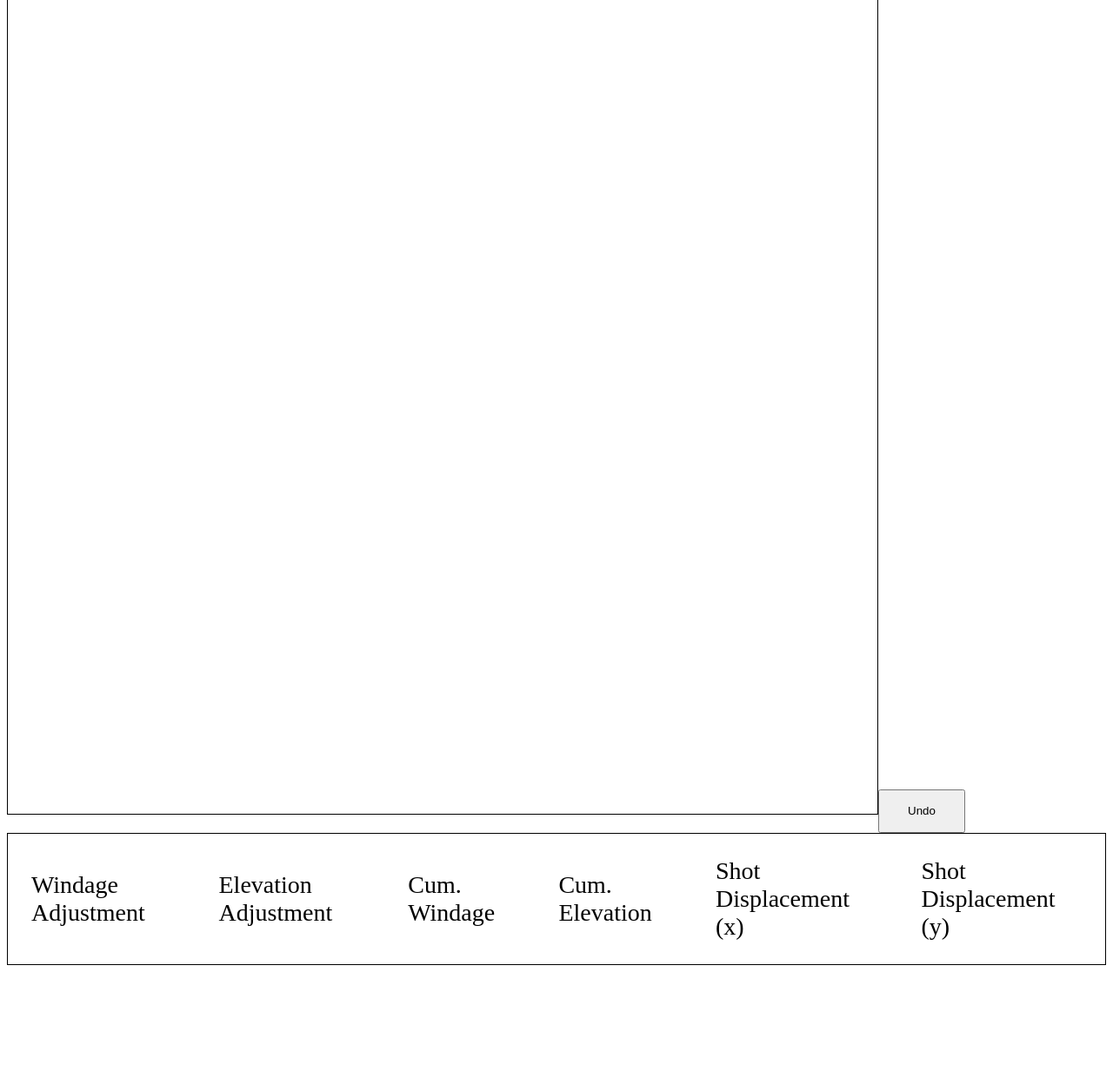
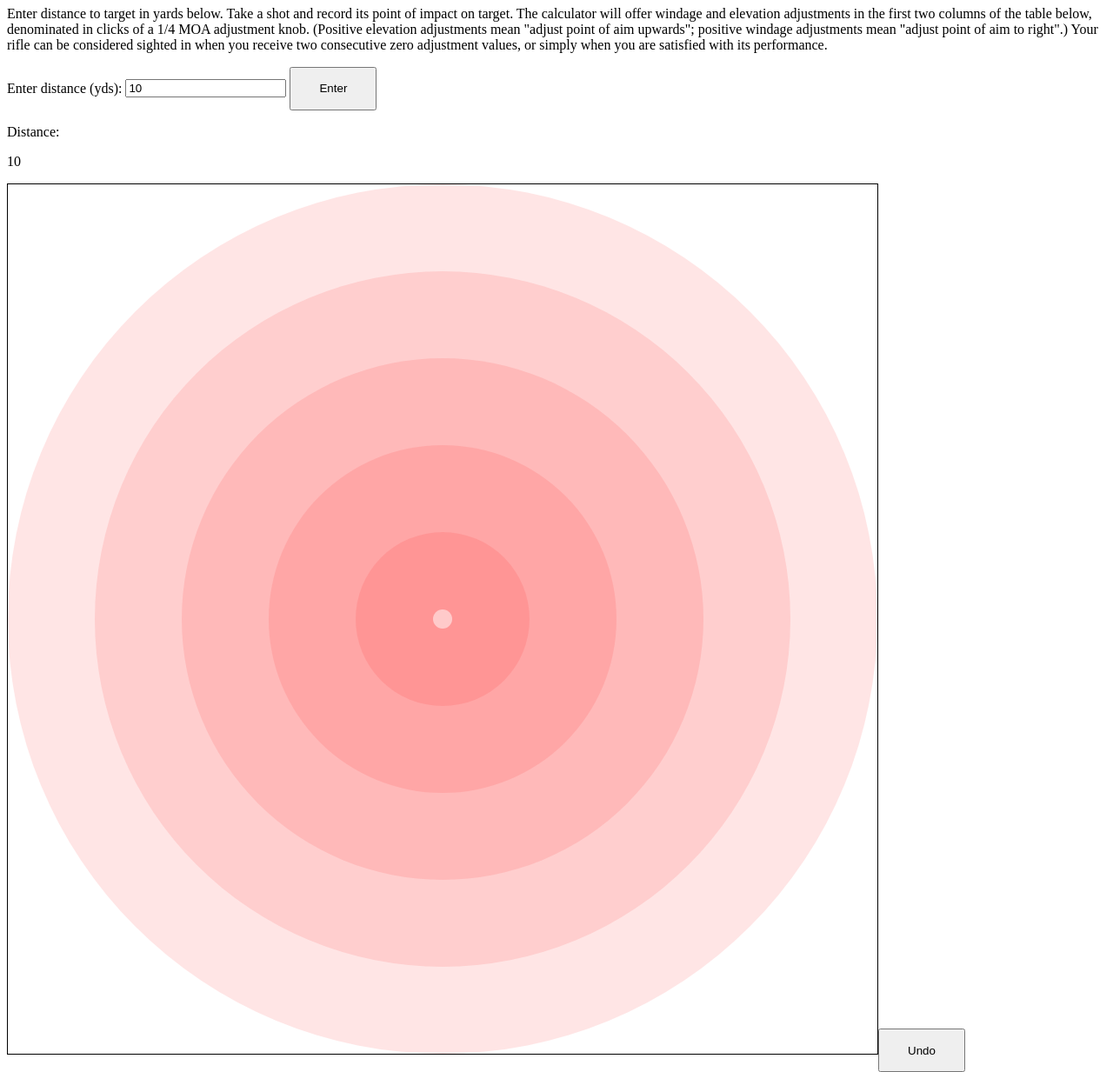
Before and after one commit to poneill/insighting, a website: page index.html in a window 1280 px wide. Shown: the part 73-1306 px from the top of the page at 87% size. Before the commit the page ends 1191 px from the top, so only its background shows below. Drawn offline with Linux system fonts and the light colour scheme.

Commit message:
unabbreviate

```diff
--- a/index.html
+++ b/index.html
@@ -13,6 +13,20 @@
   </style>
 </head>
 <body>
+  <h1>Ballistics Calculator</h1>
+<p> Enter distance to target in yards below.  Take a shot and record
+its point of impact on target.  The calculator will offer windage and
+elevation adjustments in the first two columns of the table below,
+denominated in clicks of a 1/4 MOA adjustment knob.  (Positive
+elevation adjustments mean "adjust point of aim upwards"; positive
+windage adjustments mean "adjust point of aim to right".)  Your
+rifle can be considered sighted in when you receive two consecutive
+zero adjustment values, or simply when you are satisfied with
+its performance.</p>
+  <label for="distance">Enter distance (yds):</label>
+    <input type="text" id="distance" value="10">
+    <button onclick="readDistance()">Enter</button>
+    <p>Distance: <div id="distancereadout"></div></p>
   <canvas id="canvas" width="1000" height="1000">
     Canvas cannot be displayed!
   </canvas><button onclick="undoShot()">Undo</button>
@@ -23,8 +37,8 @@
       <tr id="header">
         <td>Windage Adjustment</td>
         <td>Elevation Adjustment</td>
-        <td>Cum. Windage</td>
-        <td>Cum. Elevation</td>
+        <td>Cumulative Windage</td>
+        <td>Cumulative Elevation</td>
         <td>Shot Displacement (x)</td>
         <td>Shot Displacement (y)</td>
       </tr>
```
